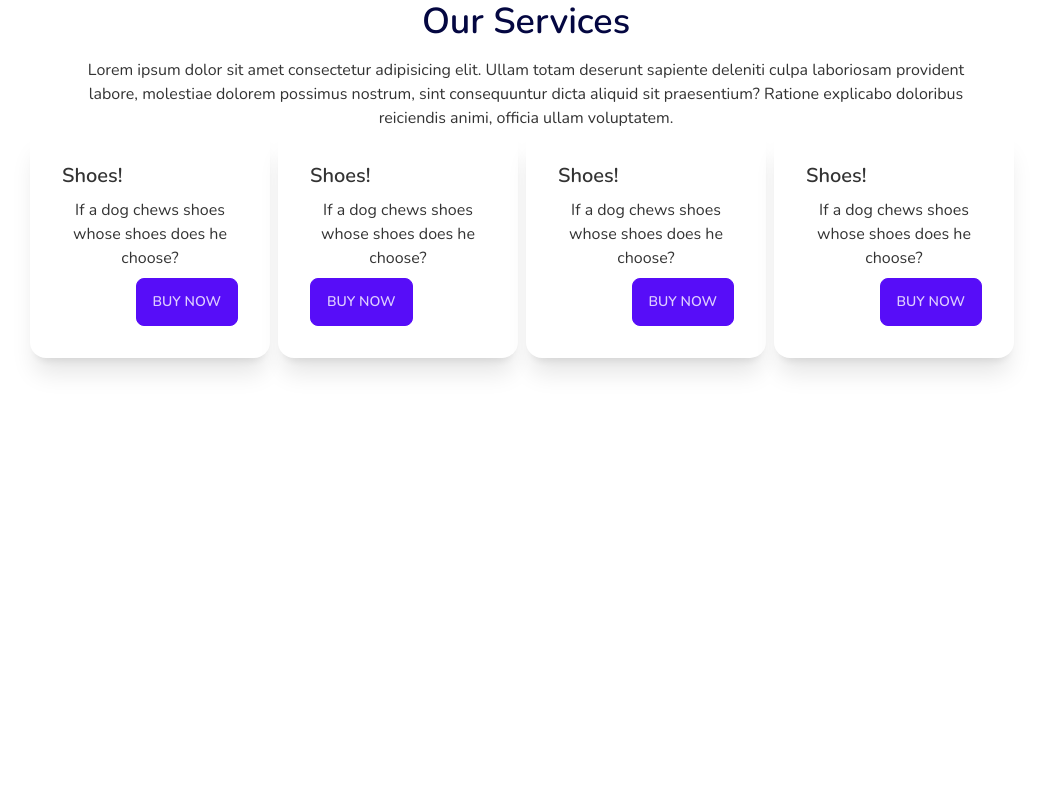
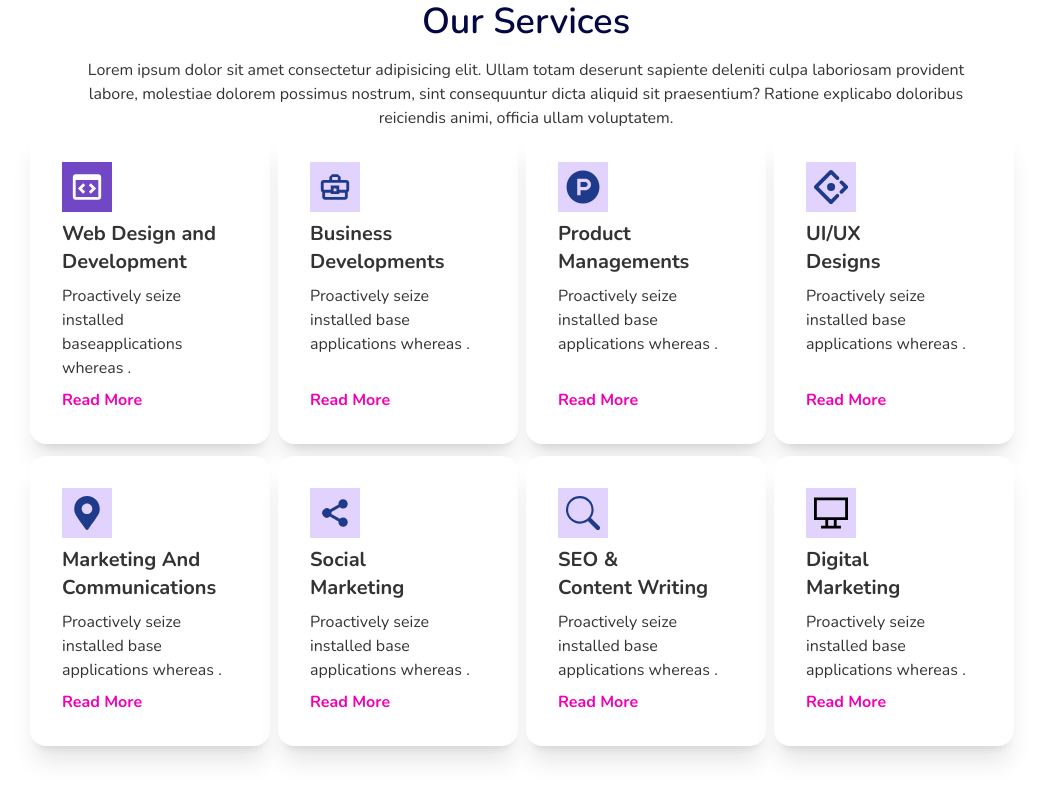
Before and after one commit to sadikhossain69/work-demo, a React (Create React App) app: page /services in a window 1280 px wide. Shown: the part 734-1534 px from the top of the page, without its empty margins (114-1157 px from the left). Before the commit the page ends 1236 px from the top, so only its background shows below. Built offline with nearby package versions, Linux system fonts and the light colour scheme.

Commit message:
cards done

```diff
--- a/package.json
+++ b/package.json
@@ -9,6 +9,7 @@
     "daisyui": "^2.31.0",
     "react": "^18.2.0",
     "react-dom": "^18.2.0",
+    "react-icons": "^4.4.0",
     "react-router-dom": "6",
     "react-scripts": "5.0.1",
     "web-vitals": "^2.1.0"
--- a/src/Pages/Servece-Pages/Banner/OurService.js
+++ b/src/Pages/Servece-Pages/Banner/OurService.js
@@ -1,41 +1,139 @@
 import React from 'react';
+import { BiCodeBlock } from 'react-icons/bi'
+import { MdOutlineBusinessCenter } from 'react-icons/md'
+import { FaProductHunt } from 'react-icons/fa'
+import { SiAntdesign } from 'react-icons/si'
+import { FaMapMarkerAlt } from 'react-icons/fa'
+import { IoShareSocialSharp } from 'react-icons/io5'
+import { BsSearch } from 'react-icons/bs'
+import { GrMonitor } from 'react-icons/gr'
 
 const OurService = () => {
     return (
         <>
             <div className="card bg-base-100 shadow-xl w-60">
                 <div className="card-body">
-                    <h2 className="card-title">Shoes!</h2>
-                    <p>If a dog chews shoes whose shoes does he choose?</p>
-                    <div className="card-actions justify-end">
-                        <button className="btn btn-primary">Buy Now</button>
+                    <BiCodeBlock className='bg-[#7147c6] text-white p-2'
+                        size={50}
+                    />
+                    <h2 className="card-title font-bold">Web Design and Development</h2>
+                    <p>
+                        Proactively seize installed baseapplications whereas .
+                    </p>
+                    <div className="card-actions justify-start">
+                        <button className="text-secondary font-bold">Read More</button>
                     </div>
                 </div>
             </div>
+
             <div className="card bg-base-100 shadow-xl w-60">
                 <div className="card-body">
-                    <h2 className="card-title">Shoes!</h2>
-                    <p>If a dog chews shoes whose shoes does he choose?</p>
+                    <MdOutlineBusinessCenter className='bg-[#E2D2FE] p-2 text-blue-900'
+                        size={50}
+                    />
+                    <h2 className="card-title font-bold">Business Developments</h2>
+                    <p>
+                        Proactively seize installed base
+                        applications whereas .
+                    </p>
                     <div className="card-actions justify-start">
-                        <button className="btn btn-primary">Buy Now</button>
+                        <button className="text-secondary font-bold">Read More</button>
                     </div>
                 </div>
             </div>
+
             <div className="card bg-base-100 shadow-xl w-60">
                 <div className="card-body">
-                    <h2 className="card-title">Shoes!</h2>
-                    <p>If a dog chews shoes whose shoes does he choose?</p>
-                    <div className="card-actions justify-end">
-                        <button className="btn btn-primary">Buy Now</button>
+                    <FaProductHunt className='bg-[#E2D2FE] p-2 text-blue-900'
+                        size={50}
+                    />
+                    <h2 className="card-title font-bold">Product Managements</h2>
+                    <p>
+                        Proactively seize installed base
+                        applications whereas .
+                    </p>
+                    <div className="card-actions justify-start">
+                        <button className="text-secondary font-bold">Read More</button>
                     </div>
                 </div>
             </div>
+
             <div className="card bg-base-100 shadow-xl w-60">
                 <div className="card-body">
-                    <h2 className="card-title">Shoes!</h2>
-                    <p>If a dog chews shoes whose shoes does he choose?</p>
-                    <div className="card-actions justify-end">
-                        <button className="btn btn-primary">Buy Now</button>
+                    <SiAntdesign className='bg-[#E2D2FE] p-2 text-blue-900'
+                        size={50}
+                    />
+                    <h2 className="card-title font-bold">UI/UX <br /> Designs</h2>
+                    <p>
+                        Proactively seize installed base
+                        applications whereas .
+                    </p>
+                    <div className="card-actions justify-start">
+                        <button className="text-secondary font-bold">Read More</button>
+                    </div>
+                </div>
+            </div>
+
+            <div className="card bg-base-100 shadow-xl w-60">
+                <div className="card-body">
+                    <FaMapMarkerAlt className='bg-[#E2D2FE] p-2 text-blue-900'
+                        size={50}
+                    />
+                    <h2 className="card-title font-bold">Marketing And Communications</h2>
+                    <p>
+                        Proactively seize installed base
+                        applications whereas .
+                    </p>
+                    <div className="card-actions justify-start">
+                        <button className="text-secondary font-bold">Read More</button>
+                    </div>
+                </div>
+            </div>
+
+            <div className="card bg-base-100 shadow-xl w-60">
+                <div className="card-body">
+                    <IoShareSocialSharp className='bg-[#E2D2FE] p-2 text-blue-900'
+                        size={50}
+                    />
+                    <h2 className="card-title font-bold">Social <br /> Marketing</h2>
+                    <p>
+                        Proactively seize installed base
+                        applications whereas .
+                    </p>
+                    <div className="card-actions justify-start">
+                        <button className="text-secondary font-bold">Read More</button>
+                    </div>
+                </div>
+            </div>
+
+            <div className="card bg-base-100 shadow-xl w-60">
+                <div className="card-body">
+                    <BsSearch className='bg-[#E2D2FE] p-2 text-blue-900'
+                        size={50}
+                    />
+                    <h2 className="card-title font-bold">SEO & <br /> Content Writing</h2>
+                    <p>
+                        Proactively seize installed base
+                        applications whereas .
+                    </p>
+                    <div className="card-actions justify-start">
+                        <button className="text-secondary font-bold">Read More</button>
+                    </div>
+                </div>
+            </div>
+
+            <div className="card bg-base-100 shadow-xl w-60">
+                <div className="card-body">
+                    <GrMonitor className='bg-[#E2D2FE] p-2 text-blue-900'
+                        size={50}
+                    />
+                    <h2 className="card-title font-bold">Digital <br />Marketing</h2>
+                    <p>
+                        Proactively seize installed base
+                        applications whereas .
+                    </p>
+                    <div className="card-actions justify-start">
+                        <button className="text-secondary font-bold">Read More</button>
                     </div>
                 </div>
             </div>
--- a/src/Pages/Servece-Pages/Banner/OurServices.js
+++ b/src/Pages/Servece-Pages/Banner/OurServices.js
@@ -4,15 +4,17 @@
 const OurServices = () => {
     return (
         <>
-            <section className='text-center py-36'>
-                <div className='mx-auto bg-base-200 inline p-3 text-primary font-semibold'>
-                    What We Do
+            <section className='py-36'>
+                <div className='text-center'>
+                    <p className=' bg-base-200 inline p-3 text-primary font-semibold'>
+                        What We Do
+                    </p>
                 </div>
-                <h3 className='font-semibold text-4xl text-[#040741] my-4'>Our Services</h3>
+                <h3 className='font-semibold text-4xl text-[#040741] my-4 text-center'>Our Services</h3>
                 <p className='text-center md:px-44'>
                     Lorem ipsum dolor sit amet consectetur adipisicing elit. Ullam totam deserunt sapiente deleniti culpa laboriosam provident labore, molestiae dolorem possimus nostrum, sint consequuntur dicta aliquid sit praesentium? Ratione explicabo doloribus reiciendis animi, officia ullam voluptatem.
                 </p>
-                <div className='grid grid-cols-1 md:grid-cols-2 lg:grid-cols-4 md:px-36'>
+                <div className='grid grid-cols-1 md:grid-cols-2 lg:grid-cols-4 md:px-36 gap-y-3'>
                     <OurService />
                 </div>
             </section>
```
Also changed, not shown: 1 other file (tests, documents, lock files or other folders).
